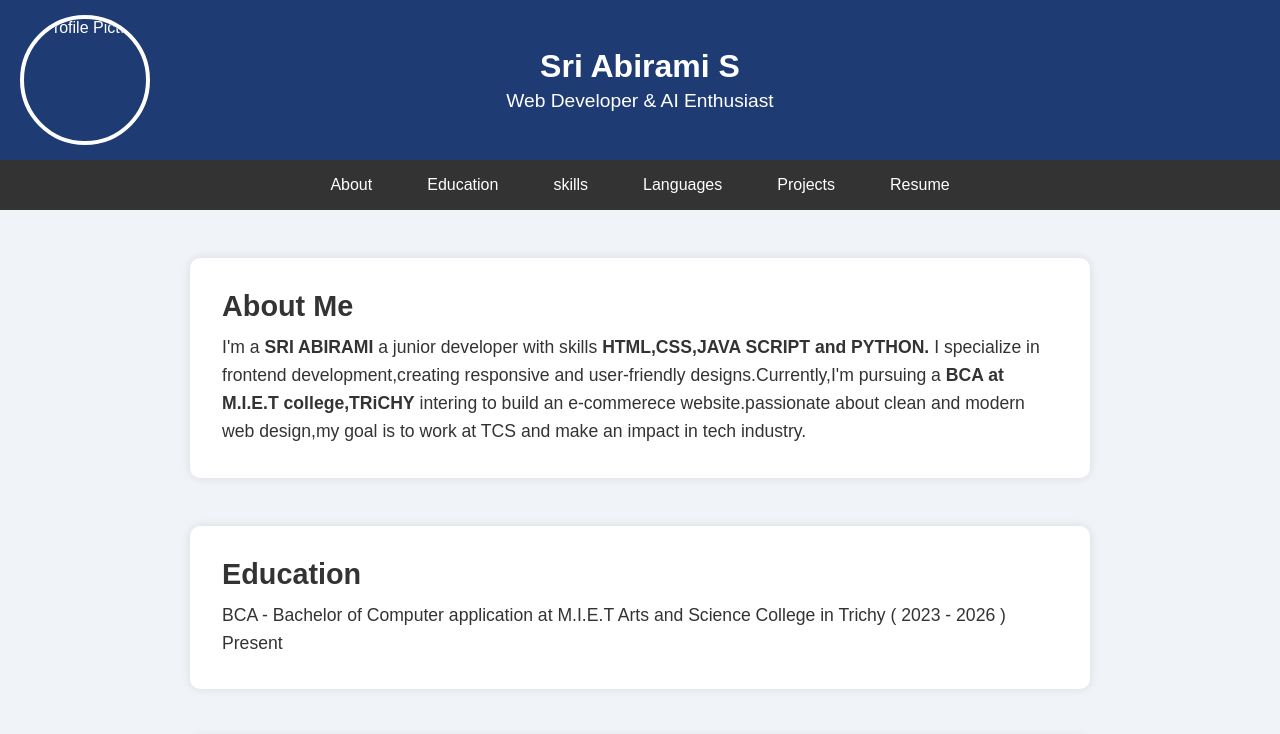
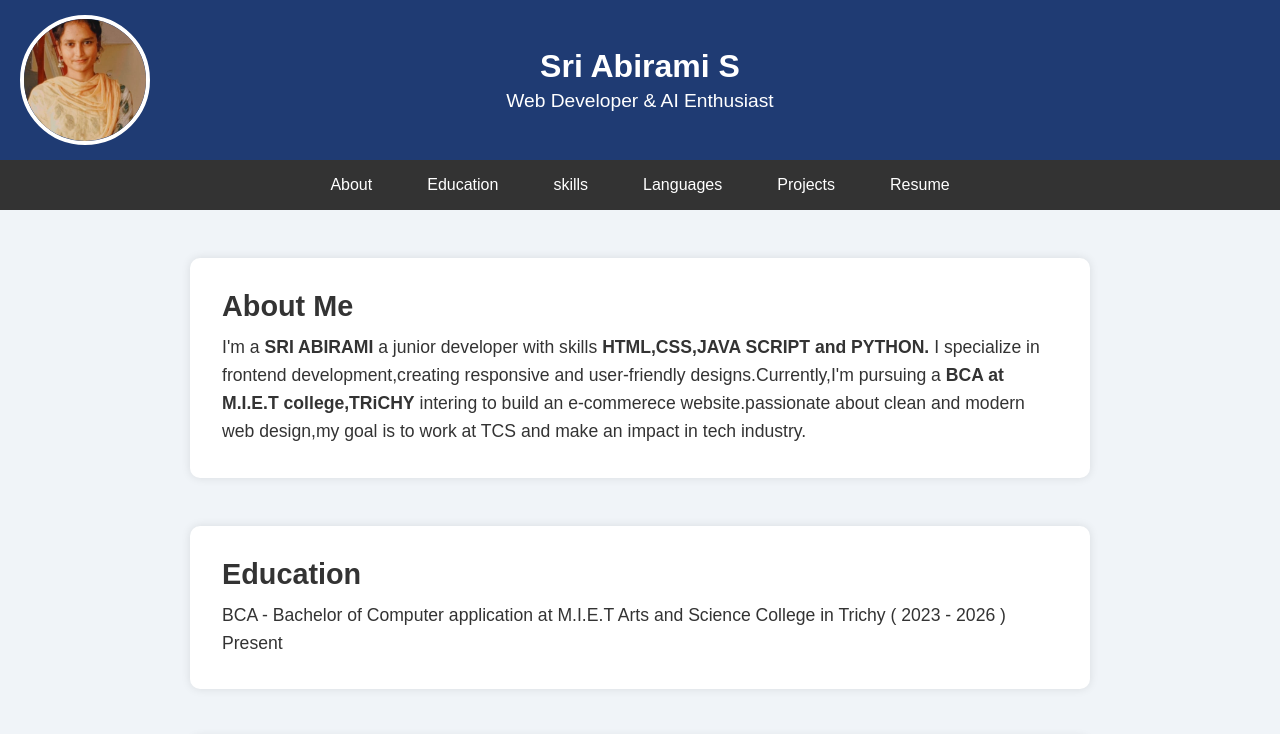
Before and after one commit to SriabiramiS815/Portfolio, a plain HTML site: page index.html in a window 1280 px wide. Shown: the top 734 px of the page. Drawn offline with Linux system fonts and the light colour scheme.

Commit message:
Update index.html

```diff
--- a/index.html
+++ b/index.html
@@ -119,7 +119,7 @@
 <body>
     <header>
         <div class="profile-container">
-            <img src="C:\Users\SRIABIRAMI S\Downloads\abi_pic.jpg" alt="Profile Picture"
+            <img src="abi.jpg" alt="Profile Picture"
                 class="profile-picture">
         </div>
         <div class="header-content">
```
